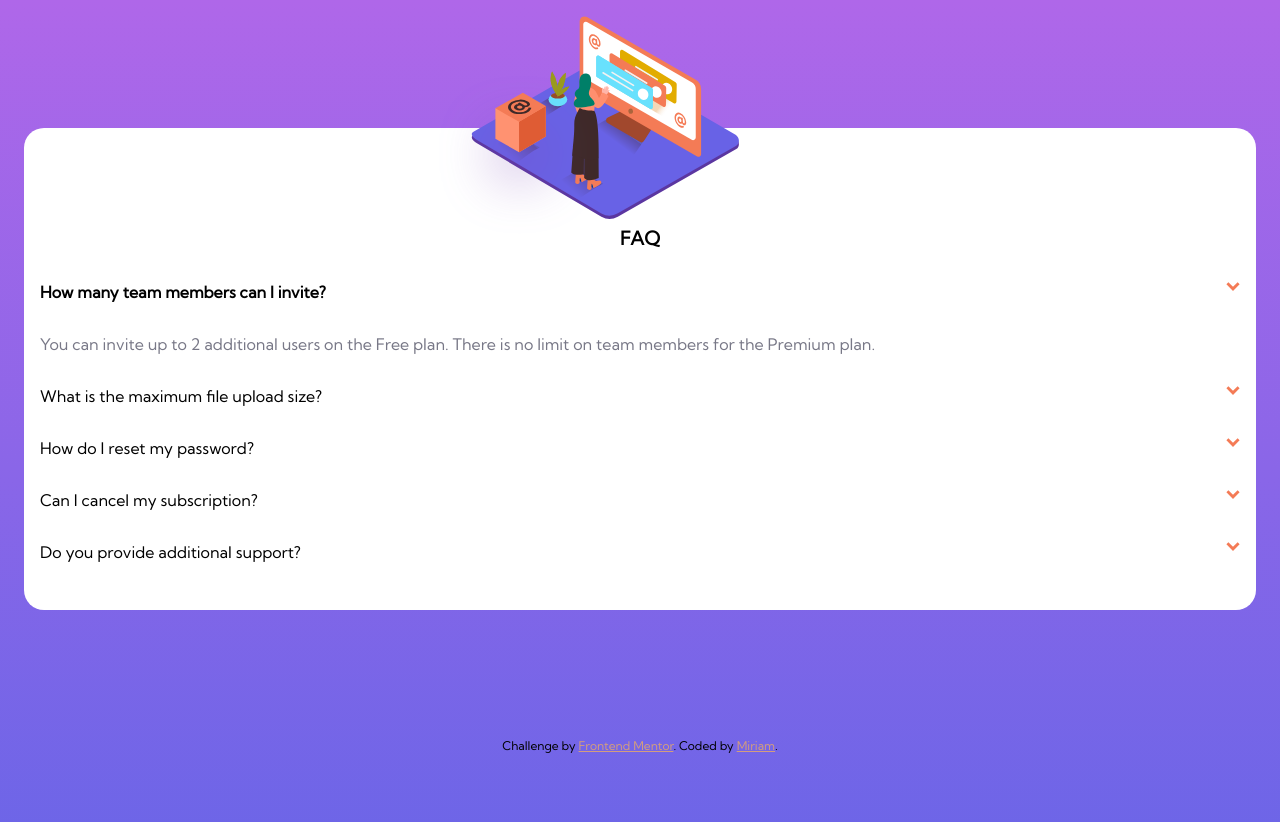
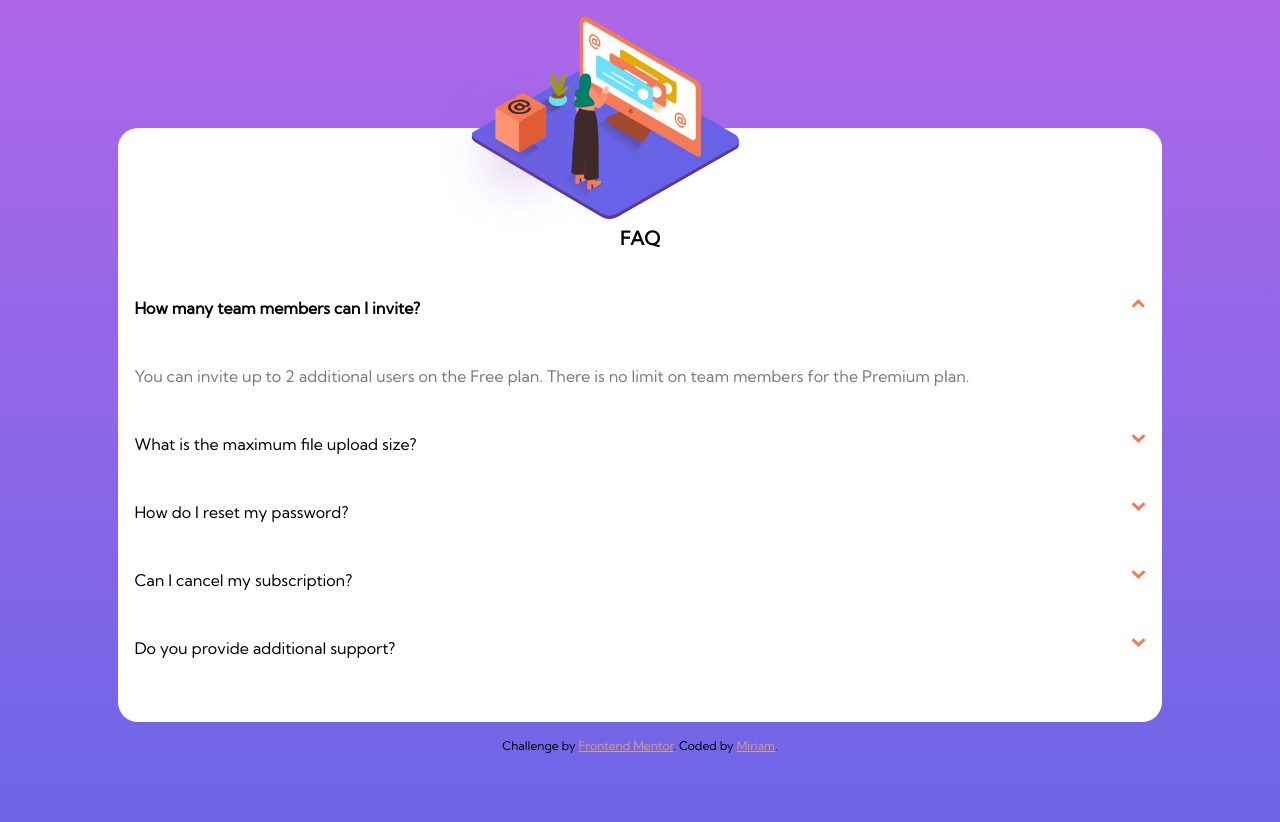
Before and after one commit to myrmnn/frontend-mentor-faq-accordion, a plain HTML site: page index.html in a window 1280 px wide. Both pictures are taken after a click on the element "How many team members can I invite?". Drawn offline with Linux system fonts and the light colour scheme.

Commit message:
added background color and rotation to arrows

```diff
--- a/app.js
+++ b/app.js
@@ -1,9 +1,11 @@
-const question = document.querySelectorAll('.question');
-const answer = document.querySelectorAll('.answer');
+const question = document.querySelectorAll(".question");
+const answer = document.querySelectorAll(".answer");
+const arrow = document.querySelector(".arrow");
 
 question.forEach((el) =>
-	el.addEventListener('click', () => {
-		el.classList.toggle('bold');
-		el.nextElementSibling.classList.toggle('open');
-	})
+  el.addEventListener("click", () => {
+    el.classList.toggle("bold");
+    el.nextElementSibling.classList.toggle("open");
+    el.firstElementChild.classList.toggle("rotate");
+  })
 );
--- a/index.html
+++ b/index.html
@@ -75,14 +75,14 @@
           normal business hours.
         </p>
       </section>
+      <div class="attribution">
+        Challenge by
+        <a href="https://www.frontendmentor.io?ref=challenge" target="_blank"
+          >Frontend Mentor</a
+        >. Coded by <a href="#">Miriam</a>.
+      </div>
     </section>
 
-    <div class="attribution">
-      Challenge by
-      <a href="https://www.frontendmentor.io?ref=challenge" target="_blank"
-        >Frontend Mentor</a
-      >. Coded by <a href="#">Miriam</a>.
-    </div>
     <script src="app.js"></script>
   </body>
 </html>
--- a/styles.scss
+++ b/styles.scss
@@ -4,6 +4,7 @@ $softViolet: hsl(273, 75%, 66%);
 $softBlue: hsl(240, 73%, 65%);
 
 body {
+  background-color: $softBlue;
   background-image: linear-gradient(to bottom, $softViolet, $softBlue);
   background-repeat: no-repeat;
   background-size: cover;
@@ -24,12 +25,11 @@ body {
 }
 
 .faq {
-  width: calc(100% - 4em);
+  width: 80%;
   background-color: white;
-  padding: 1em;
   border-radius: 20px;
-  margin: 8em auto;
-  padding-top: 5em;
+  margin: 8em auto 1em auto;
+  padding: 5em 1em 1em 1em;
 
   &__title {
     text-align: center;
@@ -39,7 +39,7 @@ body {
 .question {
   display: flex;
   justify-content: space-between;
-  margin: 2em 0;
+  margin: 3em 0;
   transition: color 0.5s ease;
   cursor: pointer;
 
@@ -59,6 +59,7 @@ body {
 
 .arrow {
   height: 10px;
+  transition: transform 0.5s ease;
 }
 
 .rotate {
```
Also changed, not shown: styles.css, 1 other file.
